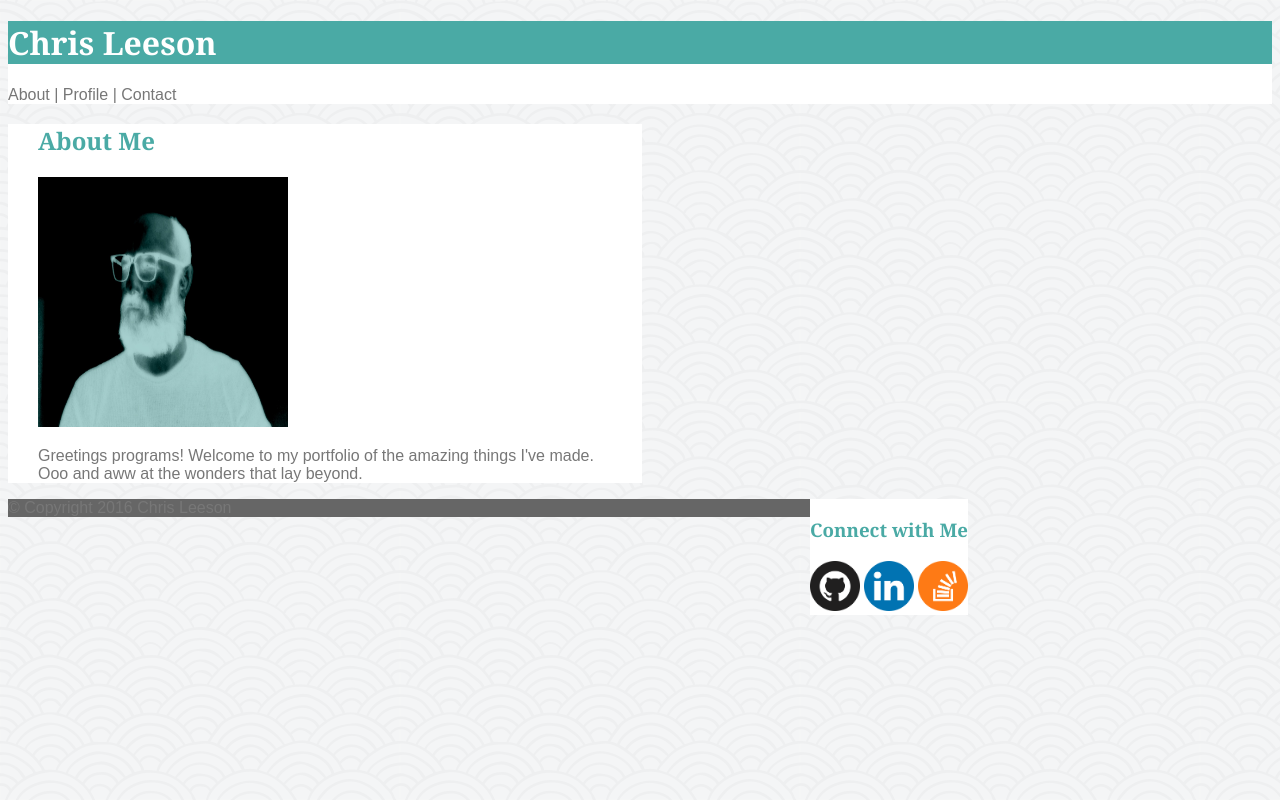
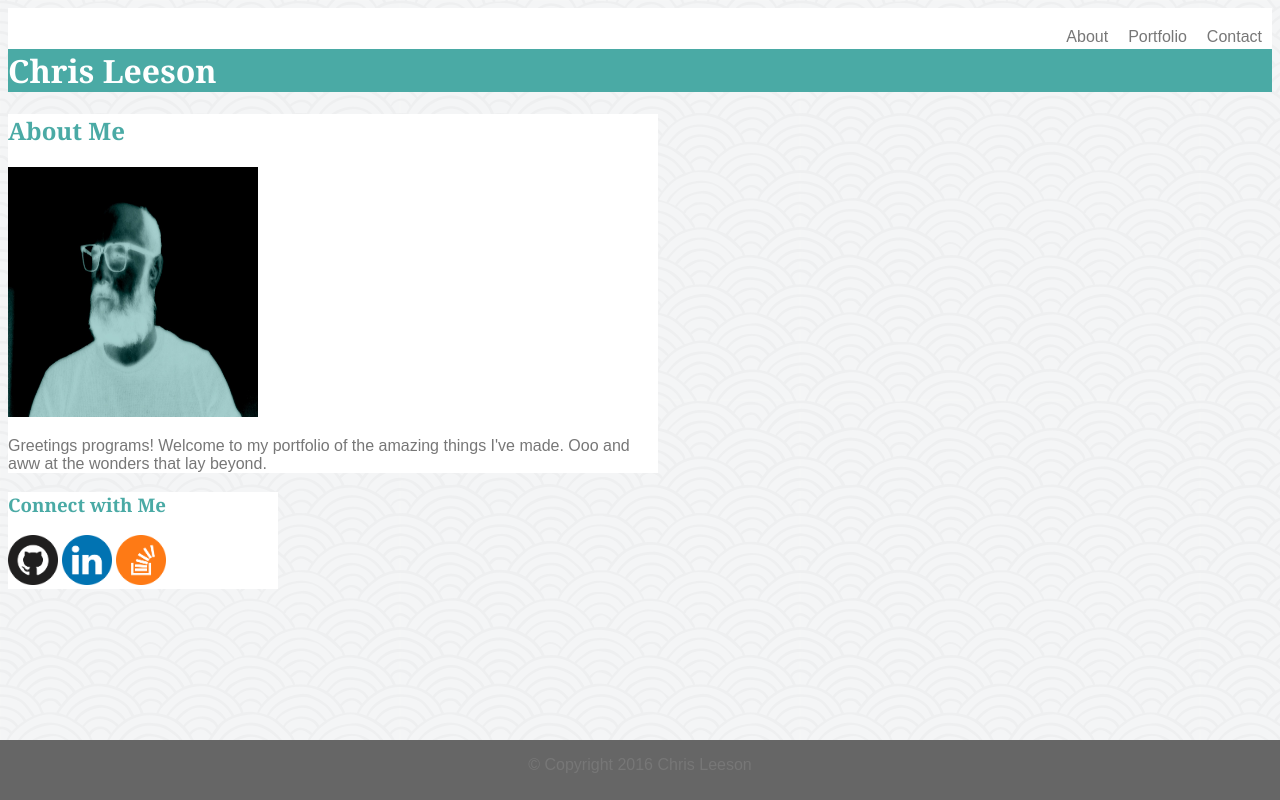
Before and after one commit to FourEyeSamurai/Basic-Portfolio, a plain HTML site: page index.html in a window 1280 px wide. Drawn offline with Linux system fonts and the light colour scheme.

Commit message:
initial site files

```diff
--- a/assets/css/style.css
+++ b/assets/css/style.css
@@ -2,24 +2,50 @@ body {
 	background-image: url(../images/seigaiha.png);
 }
 
+/* Site Navigation */
+.site-nav {
+
+}
+
+.site-nav ul{
+	margin: 0;
+	padding: 0;
+}
+
+.site-nav li {
+	list-style: none;
+	float: right;
+}
+
+.site-nav a {
+	text-decoration: none;
+	padding: 10px;
+	color: #777777;
+	font-family: 'Arial', 'Helvetica Neue', Helvetica, sans-serif;
+}
+
+.site-nav a:hover {
+	color: #dddddd;
+}
+
+.portfolio-picture {
+	max-width: 100%;
+	height: auto;
+	border-color: #dddddd;
+}
+/* End Site Navigation */
+
 .container{
-	max-width: 940;
-	margin-left: auto;
-	margin-right: auto;
-}
-.content-area{
-	max-width: 960px;
+	max-width: 960;
+	height: auto;
+
 }
 
 .main-area{
-	width: 66%;
 	max-width: 650px;
 	background-color: #ffffff;
 	border-color: #dddddd;
-	padding-left: 30px;
-	padding-right: 30px;
-	padding-bottom: : 60px;
-	box-sizing: border-box;
+	border-spacing: 115px;
 }
 
 .sidebar{
@@ -27,13 +53,13 @@ body {
 	color: #4aaaa5;
 	background-color: #ffffff;
 	border-color: #dddddd;
-	float: right;
 }
+
 
 header{
 	background-color: #ffffff;
 	border-color: #cccccc;
-	background-position: width=3px left=213px, right=216px;
+	padding-top: 20px;
 }
 
 h1 {
@@ -54,5 +80,10 @@ p {
 
 footer{
 	background-color: #666666;
-
+	text-align: center;
+	position: fixed;
+	left: 0;
+	bottom: 0;
+	height: 60px;
+	width: 100%;
 }
--- a/index.html
+++ b/index.html
@@ -5,21 +5,33 @@
 
 	<link rel="stylesheet" type="text/css" href="assets/css/style.css" />
 </head>
+
 <body>
 
 	<div class="container">
 
 		<header>
-	  		<h1>Chris Leeson</h1>
-	  			<p>About | Profile | Contact</p>
+
+	  		<nav class="site-nav">
+	  			<ul>
+	  				<li><a href="">Contact</a></li>
+	  				<li><a href="">Portfolio</a></li>
+	  				<li><a href="">About</a></li>
+	  			</ul>
+	  		</nav>
+
+			<h1>Chris Leeson</h1>
+
 		</header>
 
 	 <div class="content-area">
 
 	  <div class="main-area">
+
       	<h2>About Me</h2>
 
-      		<img src="assets/images/chris.jpg" width="250" height="250">
+      	<img src="assets/images/chris.jpg" width="250" height="250">
+
       		<p> Greetings programs! Welcome to my portfolio of the amazing things I've made. Ooo and aww at the wonders that lay beyond.  </p>
 
       </div>
@@ -27,10 +39,13 @@
       <aside class="sidebar">
 
       	<h3>Connect with Me</h3>
-      	<img src="assets/images/github.png" alt="Github Icon" width="50" height="50">
-      	<img src="assets/images/linkedin.png" alt="LinkedIn Icon" width="50" height="50">
-      	<img src="assets/images/stackoverflow.png" alt="Stackoverflow Icon" width="50" height="50">
+
+      	<a href="https://github.com/FourEyeSamurai" target="_blank"><img src="assets/images/github.png" alt="Github Icon" width="50" height="50"></a>
+      	<a href="https://www.linkedin.com/in/leesonchris/" target="_blank"><img src="assets/images/linkedin.png" alt="LinkedIn Icon" width="50" height="50"></a>
+      	<a href="http://stackoverflow.com/users/7278860/foureyesamurai" target="_blank"><img src="assets/images/stackoverflow.png" alt="Stackoverflow Icon" width="50" height="50"></a>
+
       </aside>
+
 
       <footer>
       	<p>&copy Copyright 2016 Chris Leeson</p>
```
Also changed, not shown: contact.html (+29 -0 lines), portfolio.html (+48 -1 lines).
